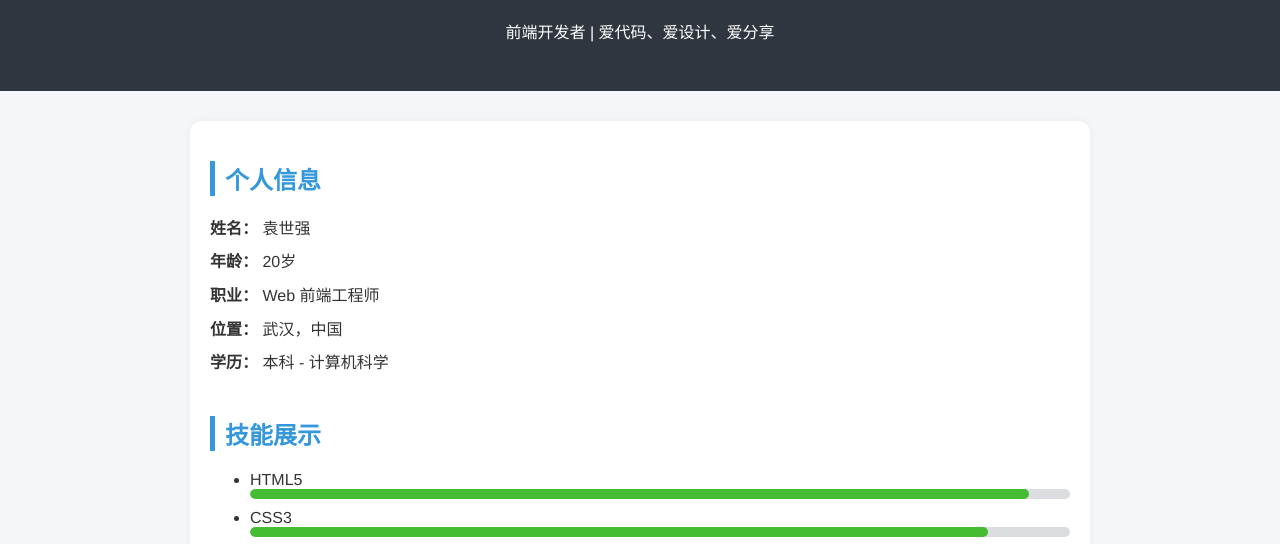
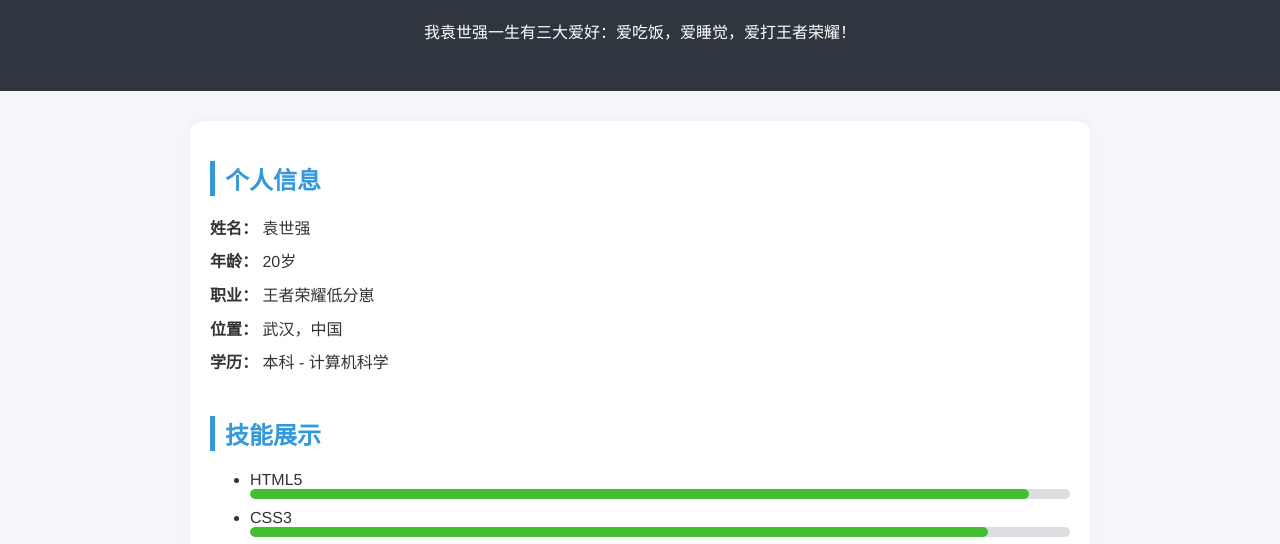
Before and after one commit to mingbit648/yuan, a plain HTML site: page index.html in a window 1280 px wide. Shown: the part 236-780 px from the top of the page. Drawn offline with Linux system fonts and the light colour scheme.

Commit message:
Update index.html

```diff
--- a/index.html
+++ b/index.html
@@ -113,7 +113,7 @@
   <header>
     <img src="yuan.jpg" alt="头像">
     <h1>袁世强</h1>
-    <p>前端开发者 | 爱代码、爱设计、爱分享</p>
+    <p>我袁世强一生有三大爱好：爱吃饭，爱睡觉，爱打王者荣耀！</p>
   </header>
 
   <main>
@@ -122,7 +122,7 @@
       <div class="info-list">
         <p><strong>姓名：</strong> 袁世强</p>
         <p><strong>年龄：</strong> 20岁</p>
-        <p><strong>职业：</strong> Web 前端工程师</p>
+        <p><strong>职业：</strong> 王者荣耀低分崽</p>
         <p><strong>位置：</strong> 武汉，中国</p>
         <p><strong>学历：</strong> 本科 - 计算机科学</p>
       </div>
```
